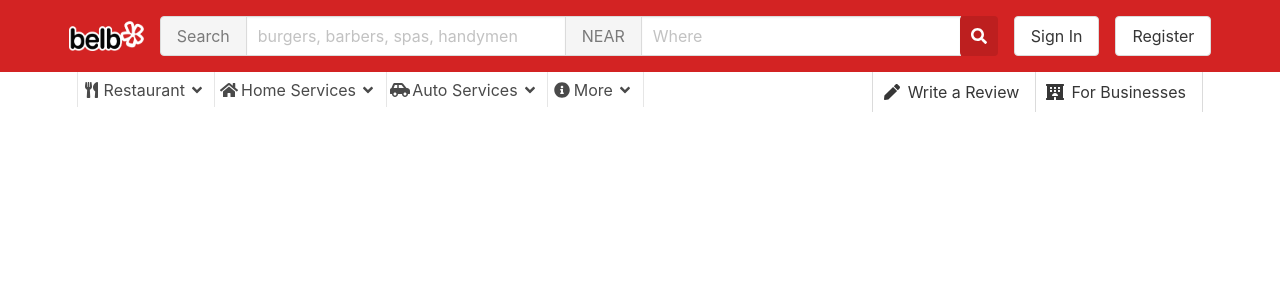
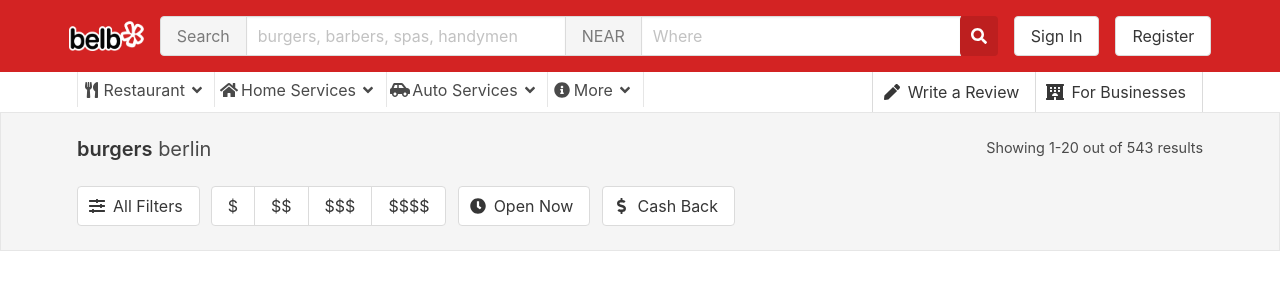
Before and after one commit to zoltanbi/yelp-frontend, a React (Create React App) app: page /search in a window 1280 px wide. Shown: the top 300 px of the page. Built offline with nearby package versions, Linux system fonts and the light colour scheme.

Commit message:
Added SearchResultsSummary

```diff
--- a/src/Search/Search.js
+++ b/src/Search/Search.js
@@ -1,12 +1,14 @@
 import React from 'react';
 import { Navbar } from '../Navbar/Navbar';
 import { SubNav } from '../Navbar/SubNav/SubNav';
+import { SearchResultsSummary } from './SearchResultsSummary/SearchResultsSummary';
 
 export function Search() {
     return (
         <div>
             <Navbar/>
             <SubNav/>
+            <SearchResultsSummary/>
         </div>
     );
 }
--- /dev/null
+++ b/src/Search/SearchResultsSummary/SearchResultsSummary.js
@@ -0,0 +1,35 @@
+import React from 'react';
+import styles from './SearchResultsSummary.module.css';
+
+export function SearchResultsSummary() {
+
+    return (
+        <div className={styles.container}>
+            <div className={styles['search-summary']}>
+                <h1 className='subtitle'><strong>burgers</strong> berlin</h1>
+                <p>Showing 1-20 out of 543 results</p>
+            </div>
+            <div className={styles.filters}>
+                <button className="button">
+                    <span className="icon"><i className="fas fa-sliders-h"></i></span>
+                    <span>All Filters</span>
+                </button>
+                <div class="buttons has-addons">
+                    <button class="button">$</button>
+                    <button class="button">$$</button>
+                    <button class="button">$$$</button>
+                    <button class="button">$$$$</button>
+                </div>
+                <button className="button">
+                    <span className="icon"><i className="fas fa-clock"></i></span>
+                    <span>Open Now</span>
+                </button>
+                <button className="button">
+                    <span className="icon"><i className="fas fa-dollar-sign"></i></span>
+                    <span>Cash Back</span>
+                </button>
+            </div>
+        </div>
+
+    );
+}
--- /dev/null
+++ b/src/Search/SearchResultsSummary/SearchResultsSummary.module.css
@@ -0,0 +1,35 @@
+.search-summary {
+    padding: 1.5rem 0;
+    width: 100%;
+    display: flex;
+    justify-content: space-between;
+}
+
+.search-summary p {
+    font-size: .9rem;
+}
+
+.search-summary h1:global(.subtitle) {
+    margin-bottom: 0;
+}
+
+.container {
+    background-color: rgb(245, 245, 245);
+    display: flex;
+    flex-direction: column;
+    align-items: center;
+    border: 1px solid rgb(230, 230, 230);
+}
+
+.container > * {
+    max-width: 1126px;
+    width: 100%;
+}
+
+.filters {
+    display: flex;
+}
+
+.filters > * {
+    margin-right: .7rem;
+}
```
